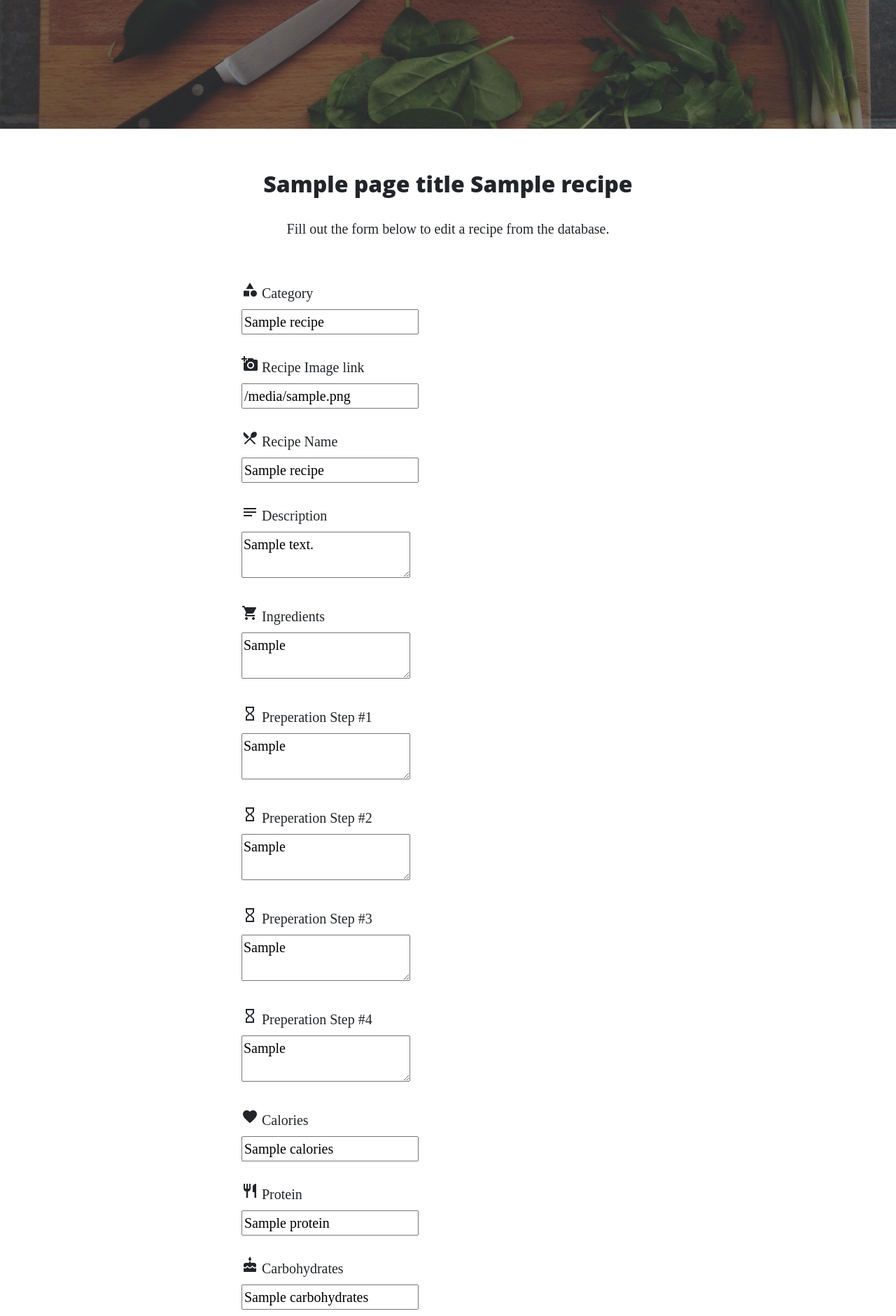
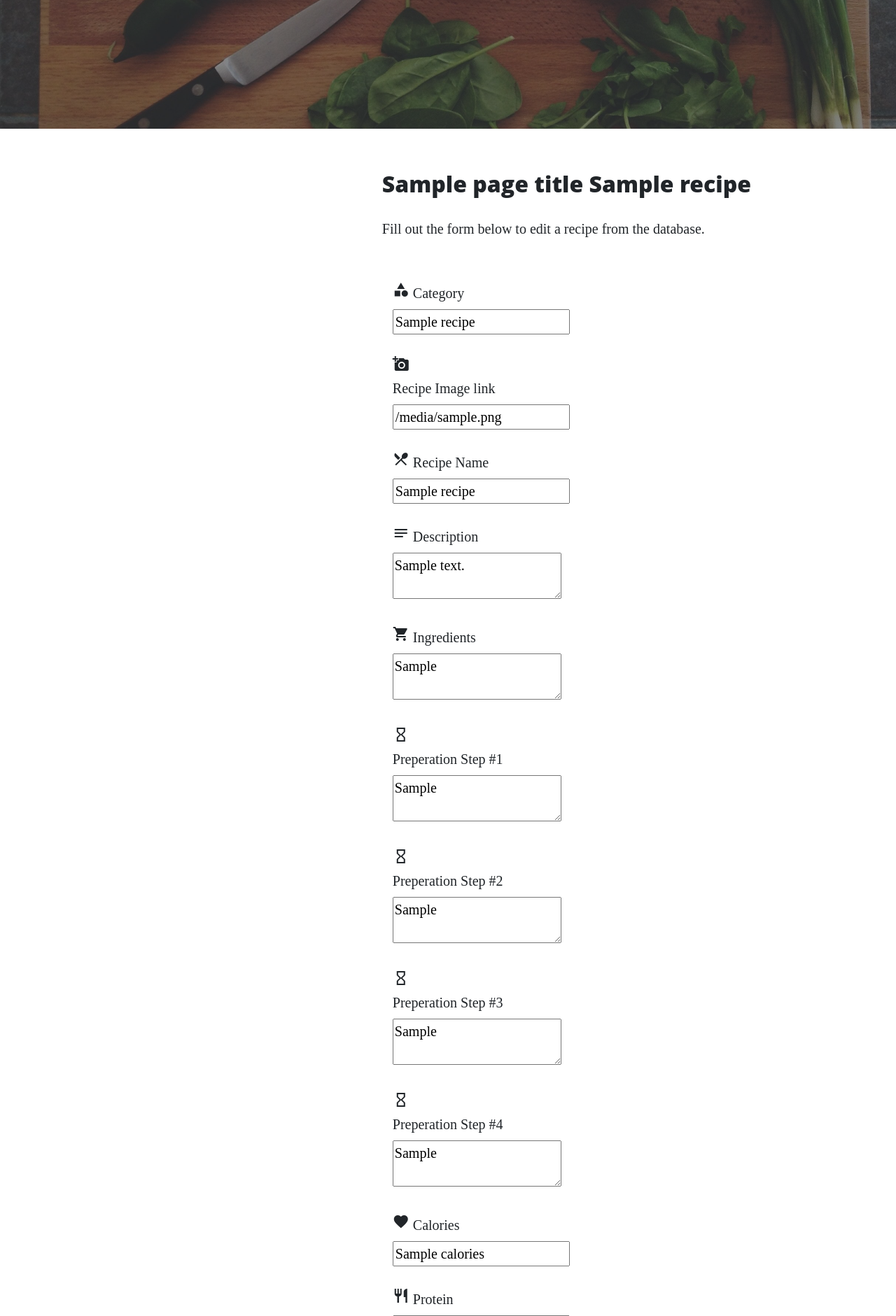
Before and after one commit to OZZlE/Milestone-3-Cookbook, a Flask app: template templates/editrecipe.html in a window 1280 px wide. Shown: the part 421-2302 px from the top of the page at 70% size. Run offline with Flask 2, Linux system fonts and the light colour scheme; the template is opened without the code that fills it: most values are stand-ins (such as "Sample title", 1, 10 or a date in 2020); some libraries are stand-ins or nearby versions.

Commit message:
edited update routes

```diff
--- a/app.py
+++ b/app.py
@@ -20,7 +20,6 @@ def get_recipes():
     return render_template("recipes.html", page_title="Recipes", recipes=mongo.db.recipes.find())
 
 # Display Edit Recipe Page
-# missing 1 required positional argument:recipes_id
 @app.route('/edit_recipes/<recipe_id>', methods=["GET", "POST"])
 def edit_recipes(recipe_id):
     the_recipe = mongo.db.recipes.find_one({"_id": ObjectId(recipe_id)})
@@ -71,13 +70,15 @@ def insert_recipes():
     print("Recipe Added!")
     return redirect(url_for('get_recipes'))
 
+
 # Edit Recipes from Database
+#sends to update_recipe page?
 @app.route('/update_recipe/<recipe_id>', methods=["POST"])
 def update_recipe(recipe_id):
-    recipe = mongo.db.recipes
-    recipe.update ({'_id': ObjectId(recipe_id)},
-    {
-        'recipe_name':request.form.get('recipe_name'),
+	if request.method == "POST":
+            recipe = mongo.db.recipes
+            recipe.update_one({'_id': ObjectId(recipe_id)},
+       {'recipe_name':request.form.get('recipe_name'),
         'category_names':request.form.get('category_names'),
         'recipe_description': request.form.get('recipe_description'),
         'recipe_image': request.form.get('recipe_image'),
@@ -91,9 +92,9 @@ def update_recipe(recipe_id):
         'recipe_cook_time':request.form.get('recipe_cook_time'),
         'recipe_calories':request.form.get('recipe_calories'),
         'recipe_fat':request.form.get('recipe_fat'),
-        'recipe_protein':request.form.get('recipe_protein')
-    })
-    return redirect(url_for('/recipe_page/<recipe_id>'))
+        'recipe_protein':request.form.get('recipe_protein')})
+            return redirect(url_for('get_recipes'))
+	return render_template('_recipes')
 
 
 ###
--- a/templates/editrecipe.html
+++ b/templates/editrecipe.html
@@ -1,15 +1,20 @@
 {% extends 'base.html'%} {% block content %}
+<div class="container-fluid">
     <div class="row">
-    <div class=" center-div">
-        <h2 class="center">{{page_title}} {{recipe.recipe_name}}</h2>
-        <p class="center">Fill out the form below to edit a recipe from the database.</p>
-        <form action="{{ url_for('edit_recipes', recipe_id=_id) }}" method= "POST" class="col s12">
+        <div class="col-md-12">
+            <div class="row">
+                <div class="col-md-4">
+                </div>
+                <div class="center-div">
+                    <h2 class="">{{page_title}} {{recipe.recipe_name}}</h2>
+                    <p class="">Fill out the form below to edit a recipe from the database.</p>
+                    <form action="{{ url_for('update_recipe', recipe_id=_id) }}" method="POST" class="col-md-4">
                         <br>
                         <i class="material-icons prefix">category</i>
                         <label>Category</label>
                         <div class="row">
                             <div class="input-field col s12">
-                    <input name="recipe.category_name" id="recipe.category_name" class="materialize-input" value="{{recipe.category_name}}"></input>
+                                <input name="recipe.category_name" id="recipe.category_name" class="materialize-input" value="{{recipe.category_name}}">
                             </div>
                         </div>
                         <br>
@@ -17,7 +22,7 @@
                         <label>Recipe Image link</label>
                         <div class="row">
                             <div class="input-field col s12">
-                    <input name="recipe.image" id="recipe.image" class="materialize-input" value="{{recipe.image}}"></input>
+                                <input name="recipe.image" id="recipe.image" class="materialize-input" value="{{recipe.image}}">
                             </div>
                         </div>
                         <br>
@@ -25,7 +30,7 @@
                         <label for="icon_prefix">Recipe Name</label>
                         <div class="row">
                             <div class="input-field col s12">
-                    <input name="recipe_name" id="recipe_name" class="materialize-input" value="{{recipe.recipe_name}}"></input>
+                                <input name="recipe_name" id="recipe_name" class="materialize-input" value="{{recipe.recipe_name}}">
                             </div>
                         </div>
                         <br>
@@ -82,7 +87,7 @@
                         <label for="icon_telephone">Calories</label>
                         <div class="row">
                             <div class="input-field col s12">
-                    <input id="calories" name="calories" type="text" class="materialize-input" value="{{recipe.calories}}"></input>
+                                <input id="calories" name="calories" type="text" class="materialize-input" value="{{recipe.calories}}">
                             </div>
                         </div>
                         <br>
@@ -90,7 +95,7 @@
                         <label for="icon_telephone">Protein</label>
                         <div class="row">
                             <div class="input-field col s12">
-                    <input id="protein" name="protein" type="text" class="materialize-input" value="{{recipe.protein}}"></input>
+                                <input id="protein" name="protein" type="text" class="materialize-input" value="{{recipe.protein}}">
                             </div>
                         </div>
                         <br>
@@ -99,16 +104,15 @@
 
                         <div class="row">
                             <div class="input-field col s12">
-                    <input id="carbohydrates" name="carbohydrates" type="text" class="materialize-input" value="{{recipe.carbohydrates}}"></input>
+                                <input id="carbohydrates" name="carbohydrates" type="text" class="materialize-input" value="{{recipe.carbohydrates}}">
                             </div>
                         </div>
                         <br>
                         <i class="material-icons prefix">fastfood</i>
                         <label for="icon_telephone">Fat</label>
-
                         <div class="row">
                             <div class="input-field col s12">
-                    <input id="fat" name="fat" type="text" class="materialize-input" value="{{recipe.fat}}"></input>
+                                <input id="fat" name="fat" type="text" class="materialize-input" value="{{recipe.fat}}">
                             </div>
                         </div>
                         {% with messages = get_flashed_messages() %} {% if messages %}
@@ -119,11 +123,18 @@
                         </ul>
                         {% endif %} {% endwith %}
                         <br>
-            <ul style="list-styles-type: none">
-                <button class="waves-effect waves-light btn-small" type="submit" name="action" id="editRecipeButton">Submit {{recipe.recipe_name}}
-    <i class="material-icons right">edit</i>
+                        <div class="center">
+                            <button class="btn waves-effect waves-light" type="submit" name="action" id="editRecipeButton">Submit
+    <i class="material-icons right">send</i>
   </button>
-            </ul>
+                        </div>
                     </form>
+                    <div class="col-md-4">
                     </div>
+                </div>
+            </div>
+        </div>
+    </div>
+</div>
+
 {% endblock %}
```
Also changed, not shown: templates/addrecipes.html (+15 -5 lines). Lines whose indentation alone changed are shown as unchanged.
